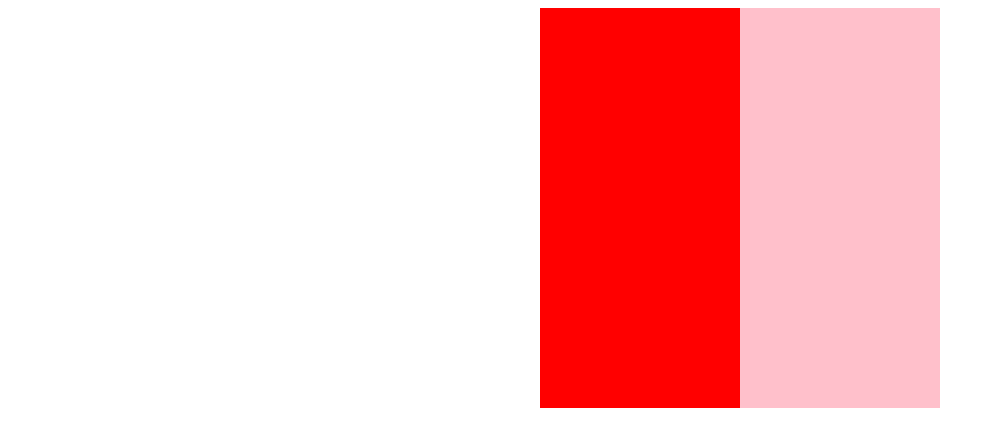
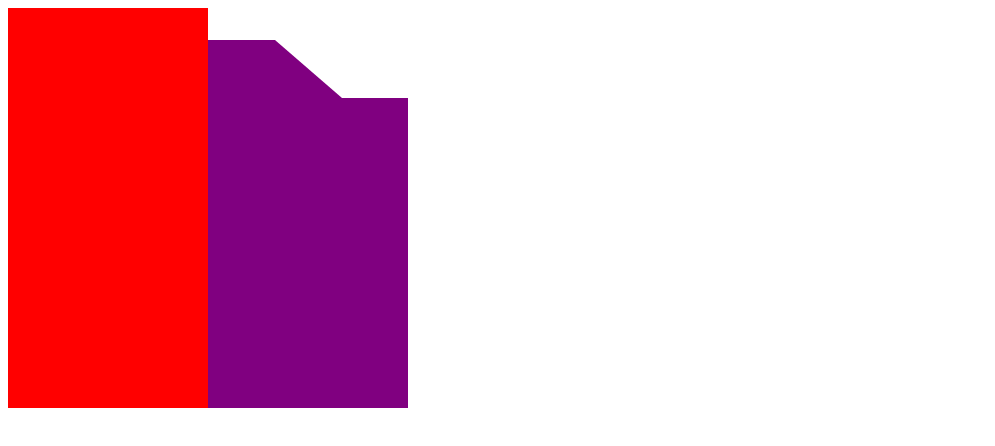
Before and after one commit to Dana94/css-animation-practice, a Vue app: page / in a window 1280 px wide. Shown: the top 446 px of the page, without its empty margins (0-995 px from the left). Built offline with nearby package versions, Linux system fonts and the light colour scheme.

Commit message:
Shape door's top edge

```diff
--- a/src/components/DoorEffect.vue
+++ b/src/components/DoorEffect.vue
@@ -1,7 +1,13 @@
 <template>
   <div class="hello">
     <div class="square red">
-      <div class="square blue"></div>
+      <div class="door">
+        <div class="blue1"></div>
+        <div class="blue2"></div>
+        <div class="blue3">
+          <div class="inner"></div>
+        </div>
+      </div>
     </div>
   </div>
 </template>
@@ -22,14 +28,44 @@
   width: 200px;
 }
 
-.blue {
-  background-color: blue;
+.door {
   animation: open 2s linear forwards;
+  position: relative;
+  display: grid;
+  grid-template-rows: auto auto;
+  grid-template-columns: 1fr 1fr 1fr;
+  grid-template-areas:
+    ". . ."
+    "col1 col2 col3";
+  border-top: 32px solid transparent;
+}
+
+.blue1 {
+  height: 318px;
+  border-top: 50px solid transparent;
+  width: 100%;
+  grid-area: col1;
+  background-color: purple;
+}
+
+.blue2 {
+  grid-area: col2;
+  border-left: 67px solid purple;
+  border-top: 58px solid transparent;
+}
+
+.blue3 {
+  grid-area: col3;
+  border-top: 58px solid transparent;
+  .inner {
+    background-color: purple;
+    height: 100%;
+  }
 }
 
 .red {
   background-color: red;
-  margin: 0 auto;
+
 }
 
 @keyframes open {
@@ -39,7 +75,7 @@
 
   100% {
     transform: translateX(200px);
-    background-color: pink;
+    //background-color: pink;
   }
 }
 </style>
```
